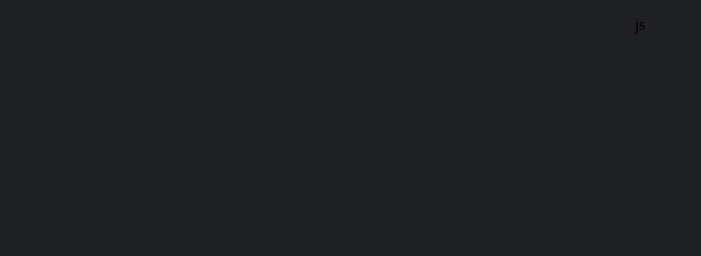
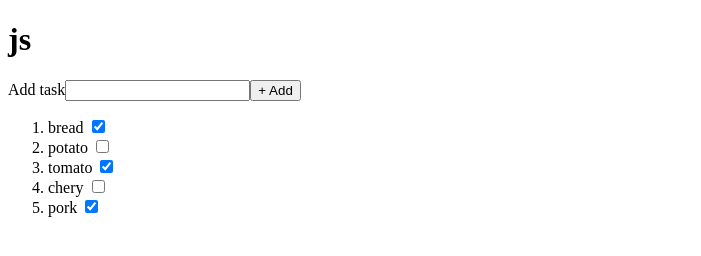
Before and after one commit to YoungSandw1ch/fl-3-js, a plain HTML site: page index.html in a window 1280 px wide. Shown: the whole page, without its empty margins (0-701 px from the left). Drawn offline with Linux system fonts and the light colour scheme.

Commit message:
add form and list

```diff
--- a/css/styles.css
+++ b/css/styles.css
@@ -1,3 +1,3 @@
-body {
+/* body {
   text-align: center;
-}
+} */
--- a/index.html
+++ b/index.html
@@ -6,15 +6,33 @@
   <meta name="viewport" content="width=device-width, initial-scale=1.0">
   <title>Document</title>
   <link rel="stylesheet" href="./css/styles.css">
-  <style>
+  <!-- <style>
     body {
       background-color: rgb(32, 33, 36)
     }
-  </style>
+  </style> -->
 </head>
 
 <body>
-  <p>js</p>
+  <h1 class="title">js</h1>
+
+  <!-- <form>
+    <label>
+      <span>Add task</span>
+      <input type="text" name="text">
+    </label>
+    <button type="submit"> + Add</button>
+  </form> -->
+
+  <!-- <ol>
+    <li>
+      <label>
+        <span>product</span>
+        <input type="checkbox" checked>
+      </label>
+    </li>
+  </ol> -->
+
   <script src="./js/dom.js" type="module"></script>
   <!-- <script src="./js/class.js" type="module"></script> -->
   <!-- <script src="./js/array-methods.js" type="module"></script> -->
--- a/js/dom.js
+++ b/js/dom.js
@@ -0,0 +1,53 @@
+const items = [
+  { id: 1, name: 'bread', isCheked: true },
+  { id: 2, name: 'potato', isCheked: false },
+  { id: 3, name: 'tomato', isCheked: true },
+  { id: 4, name: 'chery', isCheked: false },
+  { id: 5, name: 'pork', isCheked: true },
+];
+
+const refs = {
+  body: document.querySelector('body'),
+  title: document.querySelector('.title'),
+};
+
+const createForm = () => {
+  const formEl = document.createElement('form');
+  const labelEl = document.createElement('label');
+  const spanEl = document.createElement('span');
+  const inputEl = document.createElement('input');
+  const buttonEl = document.createElement('button');
+
+  spanEl.textContent = 'Add task';
+  inputEl.type = 'text';
+  inputEl.name = 'text';
+  buttonEl.type = 'submit';
+  buttonEl.textContent = ' + Add';
+
+  labelEl.append(spanEl, inputEl);
+  formEl.append(labelEl, buttonEl);
+  refs.title.after(formEl);
+};
+
+const createList = items => {
+  const listEl = document.createElement('ol');
+  const itemsMarkup = items.map(createItem).join('');
+
+  refs.body.appendChild(listEl);
+  listEl.insertAdjacentHTML('afterbegin', itemsMarkup);
+};
+
+function createItem({ name, isCheked }) {
+  const item = `
+  <li>
+    <label>
+      <span>${name}</span>
+      <input type="checkbox" ${isCheked ? 'checked' : ''}>
+    </label>
+  </li>
+  `;
+  return item;
+}
+
+createForm();
+createList(items);
```
